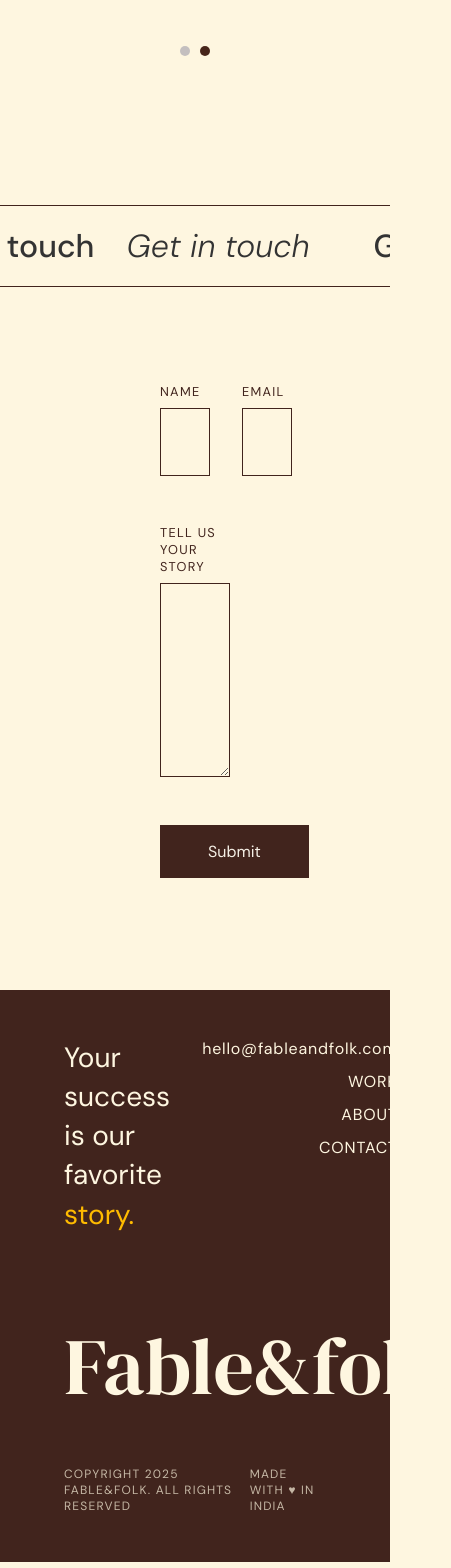
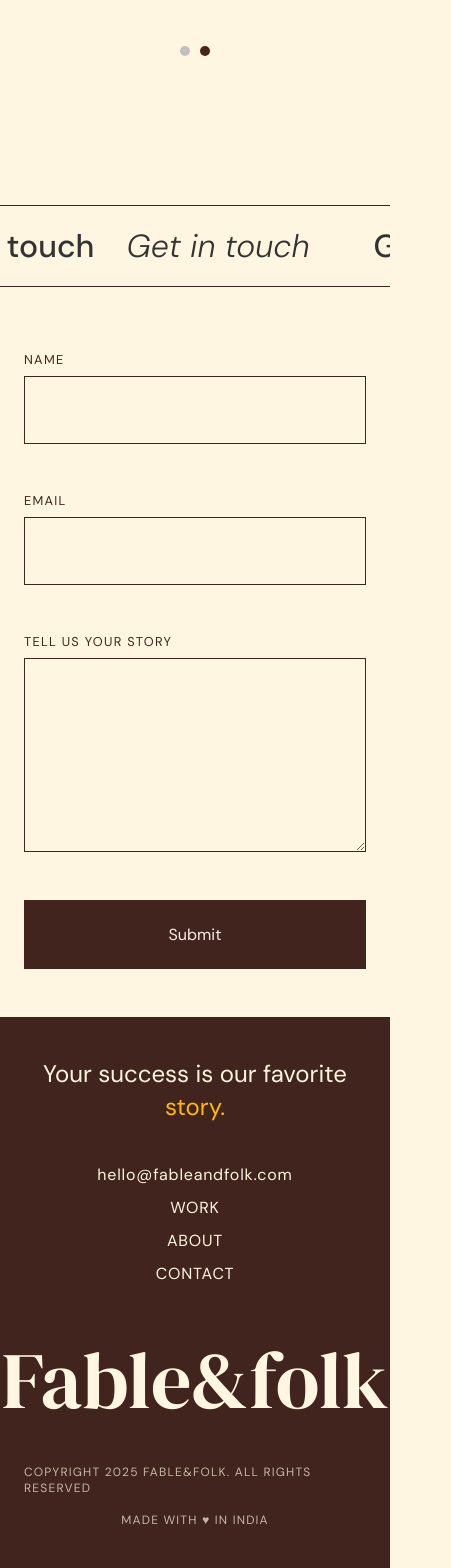
Before and after one commit to aryadevaskar/fableandfolk, a React (Vite) app in the folder fableandfolk/: page / in a window 390 px wide. Shown: the part 5394-6962 px from the top of the page, 451 px wide, since content can reach past the window. Built offline with nearby package versions, Linux system fonts and the light colour scheme.

Commit message:
made footer and form responsive

```diff
--- a/fableandfolk/src/components/Contact Form/contactform.css
+++ b/fableandfolk/src/components/Contact Form/contactform.css
@@ -54,3 +54,20 @@
   .submit-button:hover {
     opacity: 0.9;
   }
+
+@media (max-width: 768px) {
+  .contact-form {
+    margin: 2rem 1.5rem;
+    padding: 0;
+  }
+
+  .form-row {
+    flex-direction: column;
+    gap: 3rem;
+  }
+
+  .submit-button {
+    width: 100%;
+    padding: 1.5rem;
+  }
+}
--- a/fableandfolk/src/components/Footer/footer.css
+++ b/fableandfolk/src/components/Footer/footer.css
@@ -51,6 +51,8 @@
 
   .footer-middle {
     text-align: center;
+    display: flex;
+  justify-content: center;
   }
 
   .footer-brand {
@@ -76,3 +78,35 @@
   .footer-made-in {
     margin: 0;
   }
+
+@media (max-width: 768px) {
+  .footer-container {
+    padding: 2.5rem 1.5rem;
+    gap: 3rem;
+  }
+
+  .footer-top {
+    flex-direction: column;
+    align-items: center;
+    gap: 2.5rem;
+    text-align: center;
+  }
+
+  .footer-tagline {
+    flex-basis: auto;
+    font-size: 1.5rem;
+  }
+
+  .footer-nav ul {
+    text-align: center;
+  }
+
+  .footer-brand {
+    margin-top: 0;
+  }
+
+  .footer-bottom {
+    flex-direction: column;
+    gap: 1rem;
+  }
+}
```
